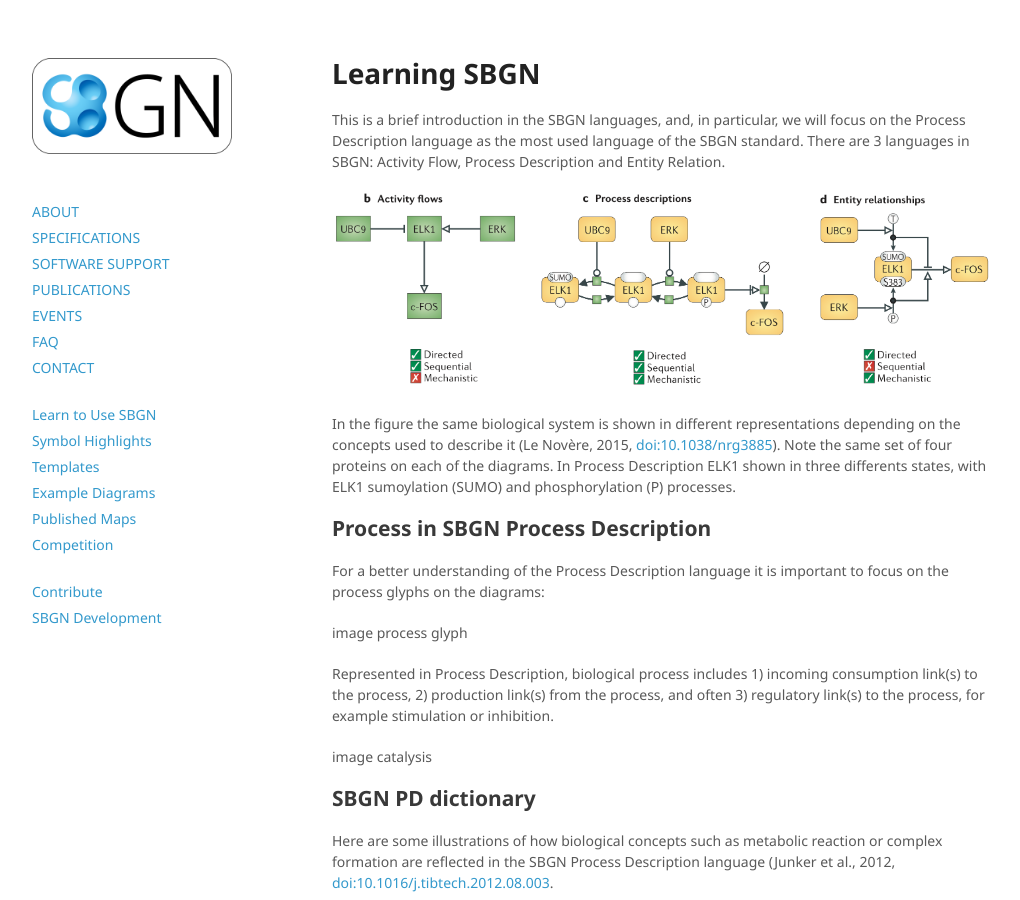
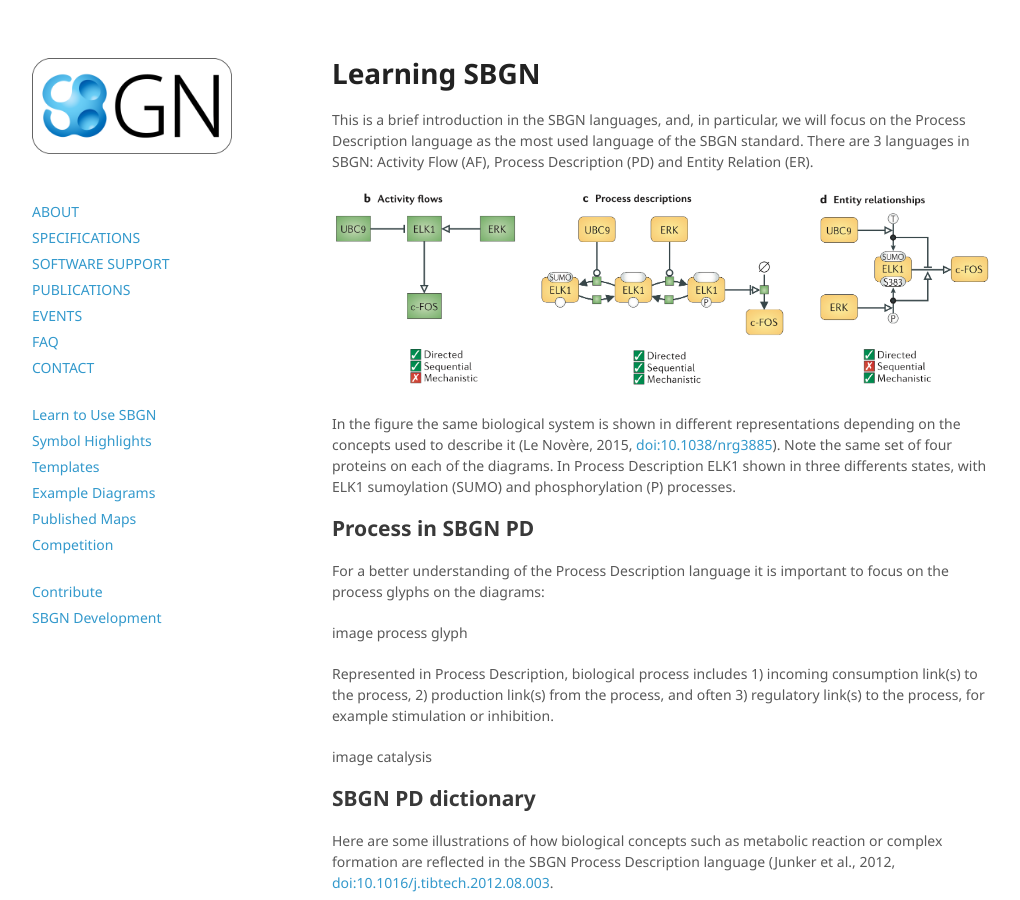
Before and after one commit to sbgn/sbgn, a Jekyll site: the page built from docs/learning_sbgn.md, in a window 1280 px wide and 900 px high. Shown: the whole window, without its empty margins (128-1148 px from the left). Built offline with Jekyll 4.4.1, drawn with Linux system fonts in a browser that asks for light colours; nearby versions of some CDN libraries.

Commit message:
Update learning_sbgn.md

```diff
--- a/docs/learning_sbgn.md
+++ b/docs/learning_sbgn.md
@@ -6,13 +6,13 @@
 
 # Learning SBGN
 
-<p>This is a brief introduction in the SBGN languages, and, in particular, we will focus on the Process Description language as the most used language of the SBGN standard. There are 3 languages in SBGN: Activity Flow, Process Description and Entity Relation.</p>
+<p>This is a brief introduction in the SBGN languages, and, in particular, we will focus on the Process Description language as the most used language of the SBGN standard. There are 3 languages in SBGN: Activity Flow (AF), Process Description (PD) and Entity Relation (ER).</p>
 
 ![Repersentations](/sbgn/images/learning/lenovere_representations.png)
 
 In the figure the same biological system is shown in different representations depending on the concepts used to describe it (Le Novère, 2015, [doi:10.1038/nrg3885](https://dx.doi.org/10.1038/nrg3885)). Note the same set of four proteins on each of the diagrams. In Process Description ELK1 shown in three differents states, with ELK1 sumoylation (SUMO) and phosphorylation (P) processes.
 
-## Process in SBGN Process Description
+## Process in SBGN PD
 
 <p>For a better understanding of the Process Description language it is important to focus on the process glyphs on the diagrams:</p>
 
```
